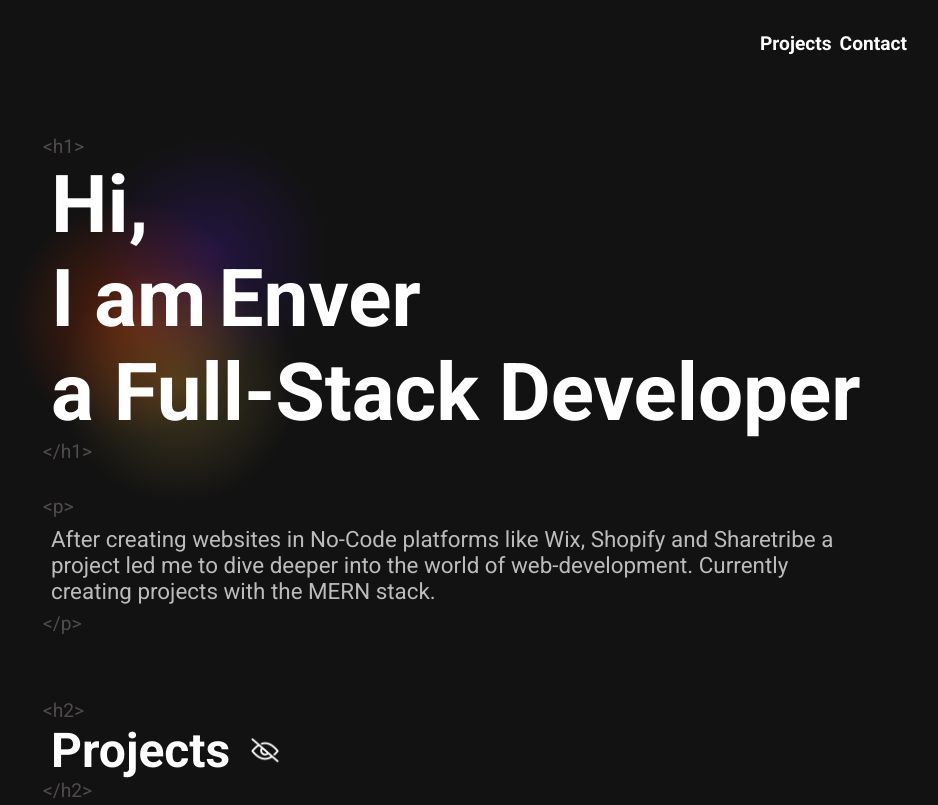
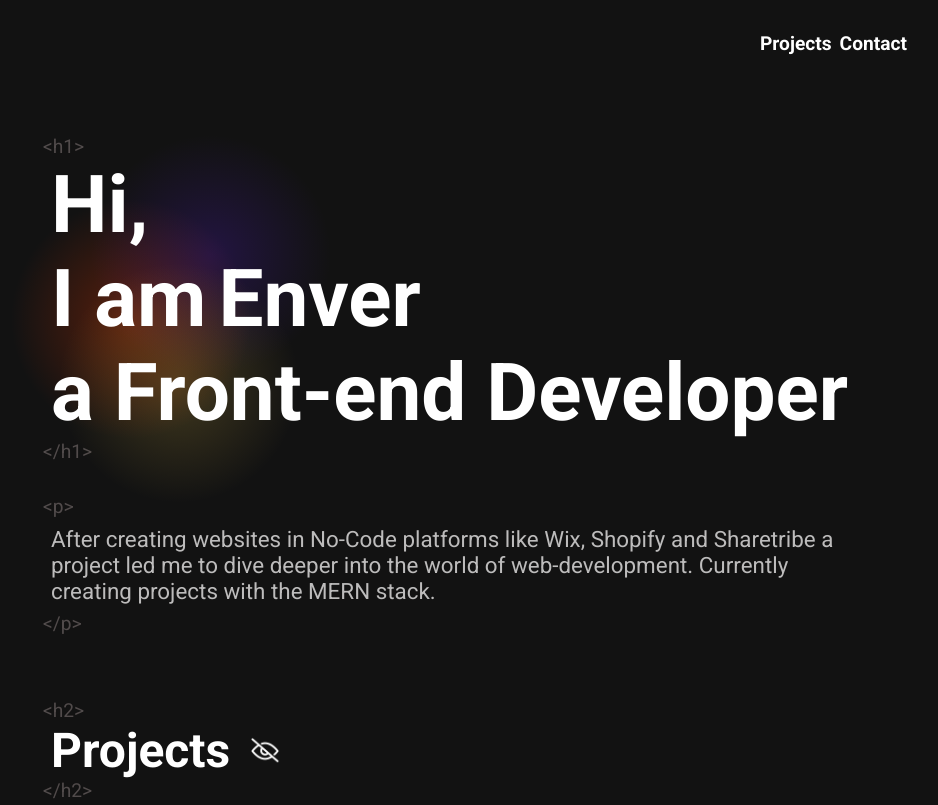
Before and after one commit to Hergelink/portfolio, a plain HTML site: page index.html in a window 1280 px wide. Shown: the top 805 px of the page, without its empty margins (165-1103 px from the left). Drawn offline with Linux system fonts and the light colour scheme.

Commit message:
reverted back to front-end

```diff
--- a/index.html
+++ b/index.html
@@ -33,7 +33,7 @@
               />
             </a> </span
           ><br />a
-          <span id="tagline">Full-Stack Developer</span>
+          <span id="tagline">Front-end Developer</span>
         </h1>
         <span class="visualCode lastCode">&lt;/h1&gt;</span>
         <span class="visualCode">&lt;p&gt;</span>
```
